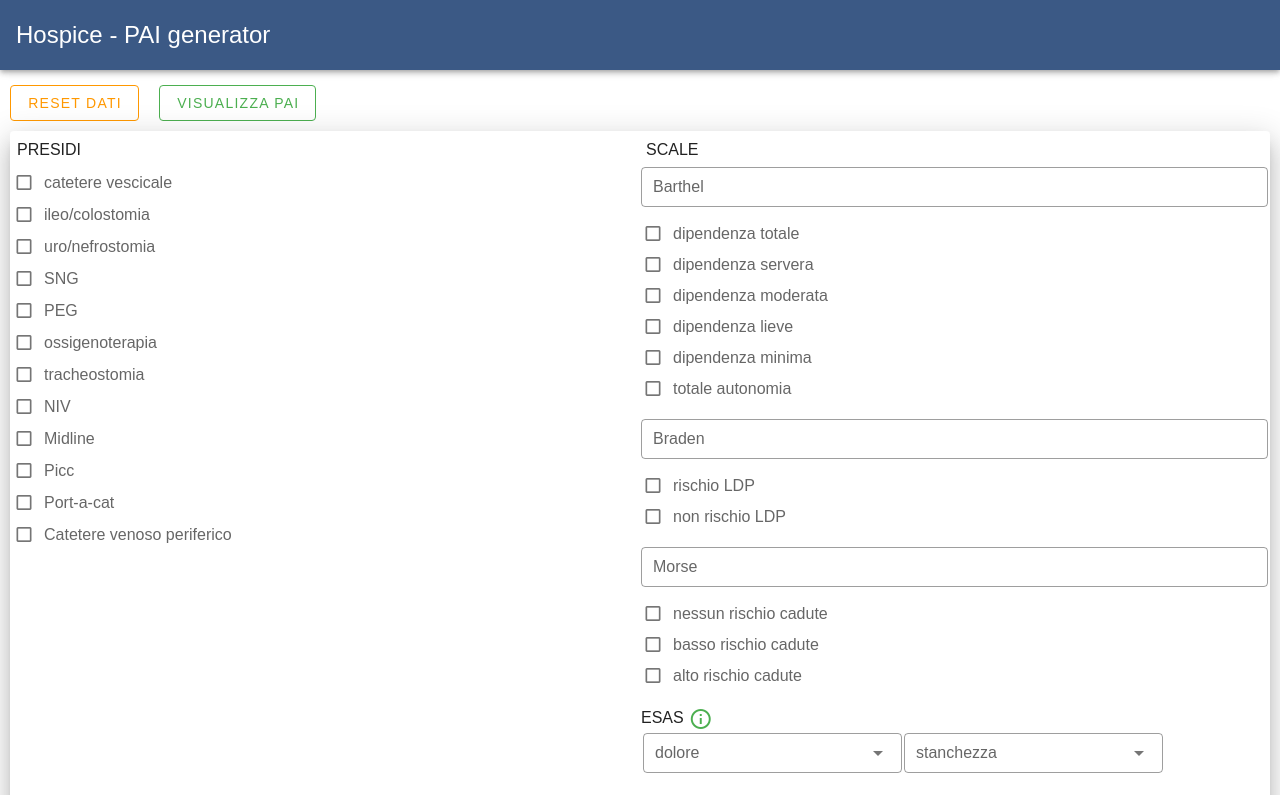
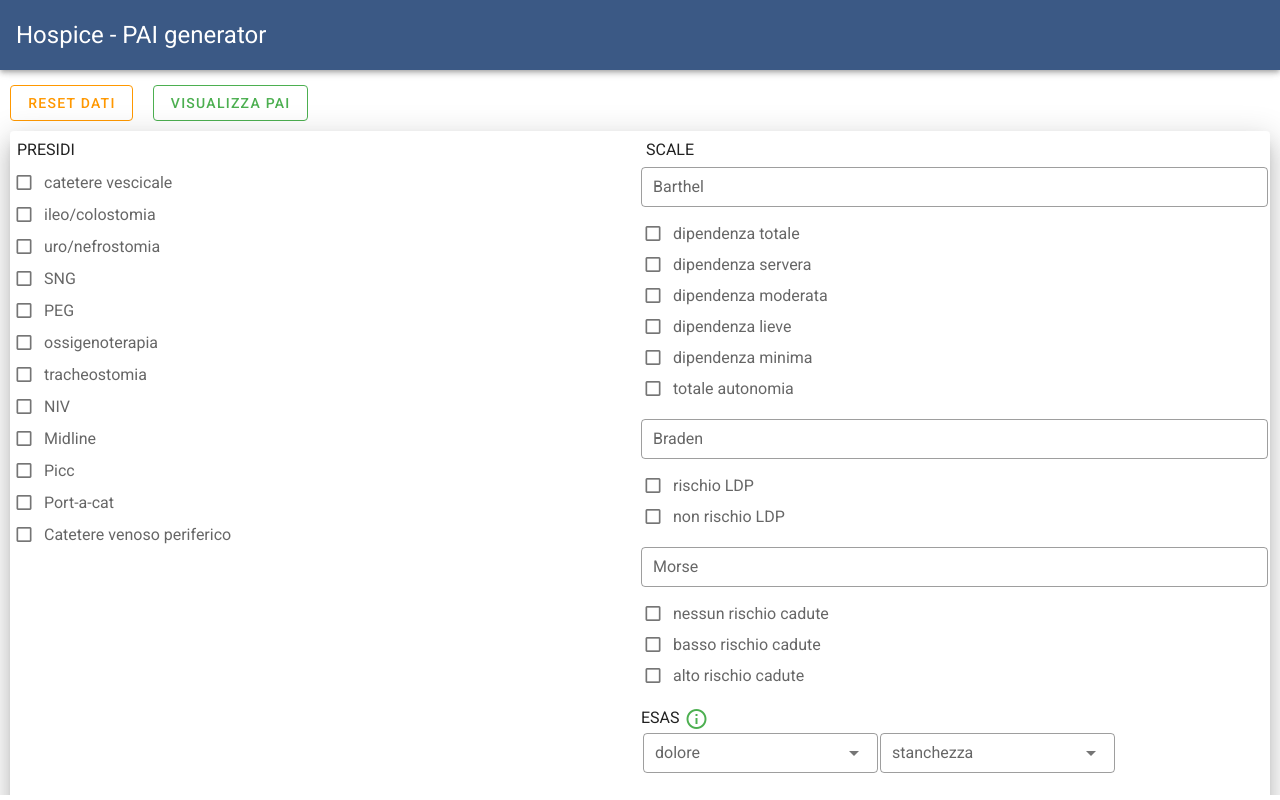
Before and after one commit to daniele-delmonte/hospice-pai-generator, a plain HTML site: page index.html in a window 1280 px wide. Drawn offline with Linux system fonts and the light colour scheme; a web font is replaced by a local one.

Commit message:
edit index.html

```diff
--- a/index.html
+++ b/index.html
@@ -7,8 +7,8 @@
     <meta name="viewport" content="width=device-width,initial-scale=1">
     <link rel="icon" href="/favicon.ico">
     <title>hospice</title>
-    <link rel="stylesheet" href="css/Roboto.css">
-    <link rel="stylesheet" href="./css/materialdesignicons.min.css">
+    <link rel="stylesheet" href="https://fonts.googleapis.com/css?family=Roboto:100,300,400,500,700,900">
+    <link rel="stylesheet" href="https://cdn.jsdelivr.net/npm/@mdi/font@latest/css/materialdesignicons.min.css">
     <script defer="defer" src="/js/chunk-vendors.6955ae34.js"></script>
     <script defer="defer" src="/js/app.73b47d8f.js"></script>
     <link href="/css/chunk-vendors.ff6884a1.css" rel="stylesheet">
```
